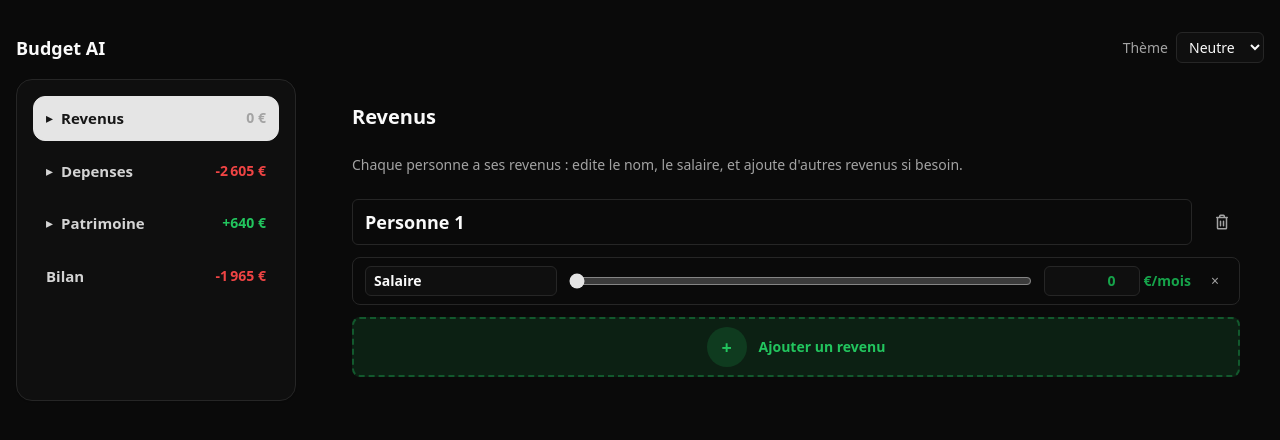
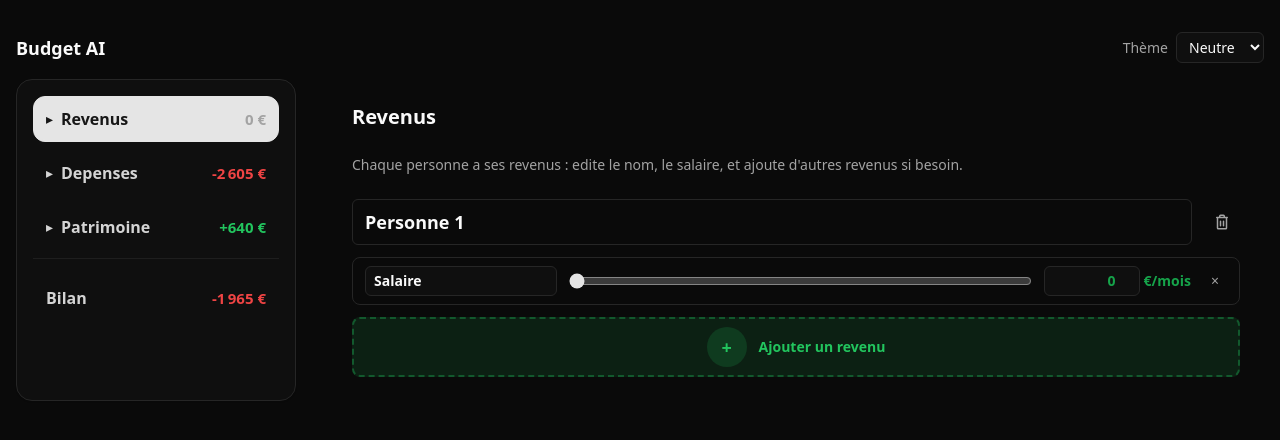
Before and after one commit to Samuel-BAHIA/Budget-FullStack, a Next.js app in the folder apps/frontend/: page / in a window 1280 px wide. Shown: the top 440 px of the page. Built offline with nearby package versions, Linux system fonts and the light colour scheme.

Commit message:
Auto-commit (new-design): 2026-01-07 20:03:22

```diff
--- a/apps/frontend/app/MainTabs.tsx
+++ b/apps/frontend/app/MainTabs.tsx
@@ -168,16 +168,20 @@ export function MainTabs() {
   }: NavButtonProps) => {
     const paddingLeft = 12 + level * 12;
     const isChild = level > 0;
-    const fontSize = level === 0 ? "15px" : level === 1 ? "14px" : "13px";
-    const textColor = active
-      ? "var(--theme-tabActiveText)"
-      : muted || isChild
-      ? "color-mix(in srgb, var(--theme-textSecondary) 80%, var(--theme-text) 20%)"
-      : "var(--theme-tabInactiveText)";
+    const fontSize = level === 0 ? "16px" : level === 1 ? "14px" : "12px";
+    const labelColor = (() => {
+      if (active) return "var(--theme-tabActiveText)";
+      if (level === 0) return "var(--theme-tabInactiveText)";
+      if (level === 1) return "color-mix(in srgb, var(--theme-borderLight) 25%, var(--theme-textSecondary) 75%)";
+      return "color-mix(in srgb, var(--theme-textSecondary) 85%, var(--theme-text) 15%)";
+    })();
+    const totalFontSize = level === 0 ? "15px" : level === 1 ? "13px" : "11px";
+    const totalFontWeight = level === 0 ? 800 : level === 1 ? 700 : 600;
     const totalColor = (value?: number) => {
       if (typeof value !== "number") return textColor;
       const base = amountColor(value);
-      return isChild ? `color-mix(in srgb, ${base} 70%, transparent)` : base;
+      if (!isChild) return base;
+      return `color-mix(in srgb, ${base} 55%, var(--theme-textSecondary))`;
     };
     return (
       <button
@@ -192,7 +196,7 @@ export function MainTabs() {
               ? "color-mix(in srgb, var(--theme-tabActiveBg) 35%, var(--theme-bg))"
               : "var(--theme-tabActiveBg)"
             : "transparent",
-          color: textColor,
+          color: labelColor,
           borderColor: active
             ? isChild
               ? "color-mix(in srgb, var(--theme-tabActiveBg) 65%, var(--theme-border))"
@@ -236,7 +240,10 @@ export function MainTabs() {
           </span>
         </div>
         {typeof total === "number" && (
-          <span className="text-sm font-semibold" style={{ color: totalColor(total) }}>
+          <span
+            className="text-sm font-semibold"
+            style={{ color: totalColor(total), fontSize: totalFontSize, fontWeight: totalFontWeight }}
+          >
             {formatMontant(total)}
           </span>
         )}
@@ -426,7 +433,6 @@ export function MainTabs() {
 
   const handleDeletePatrimoine = (id: number) => {
     setPatrimoine((prev) => {
-      if (prev.length <= 1) return prev;
       const next = prev.filter((p) => p.id !== id);
       if (activePatrimoineId === id) {
         setActivePatrimoineId(next[0]?.id ?? null);
@@ -730,9 +736,25 @@ export function MainTabs() {
                       })}
                     </React.Fragment>
                   ))}
+                  <button
+                    type="button"
+                    onClick={handleAddPatrimoine}
+                    className="w-full text-left rounded-lg px-3 py-2 text-sm font-semibold transition"
+                    style={{
+                      color: "var(--theme-textSecondary)",
+                      backgroundColor: "transparent",
+                    }}
+                  >
+                    + Ajouter une propriete
+                  </button>
                 </div>
               )}
 
+              <div
+                className="mb-2 h-px w-full"
+                style={{ backgroundColor: "color-mix(in srgb, var(--theme-border) 70%, transparent)" }}
+                aria-hidden
+              />
               {renderNavButton({
                 label: "Bilan",
                 active: activeTab === "bilan",
--- a/apps/frontend/app/tabs/AppartementsTab.tsx
+++ b/apps/frontend/app/tabs/AppartementsTab.tsx
@@ -288,9 +288,16 @@ export function AppartementsTab({
         {forceType === "propriete" && !carouselMode ? (
           (activeOnlyId ? appartements.filter((a) => a.id === activeOnlyId) : appartements).map((apt) => (
             <div key={apt.id} className="space-y-3">
-              <h3 className="text-lg font-semibold truncate" title={apt.name}>
-                {apt.name}
-              </h3>
+              <input
+                type="text"
+                value={apt.name}
+                onChange={(e) => handleAppartementNameChange(apt.id)(e.target.value)}
+                className="w-full rounded-md border px-3 py-2 text-lg font-semibold outline-none bg-transparent"
+                style={{
+                  borderColor: "var(--theme-border)",
+                  color: "var(--theme-text)",
+                }}
+              />
               <div className="space-y-3">
                 {proprieteCardConfigs(apt).map((card) => {
                   const maxValue = Math.max(2000, Math.ceil((card.value || 0) * 1.5));
```
